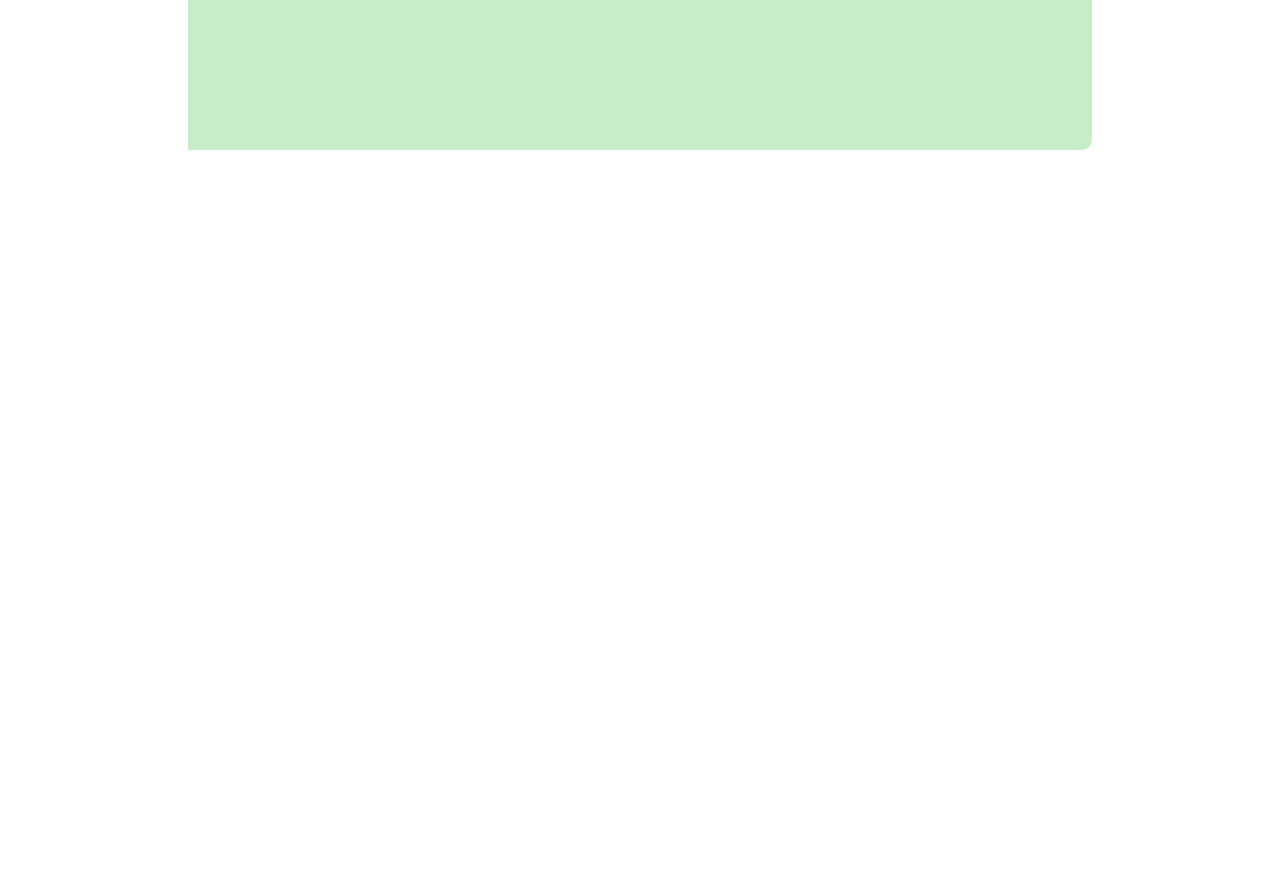
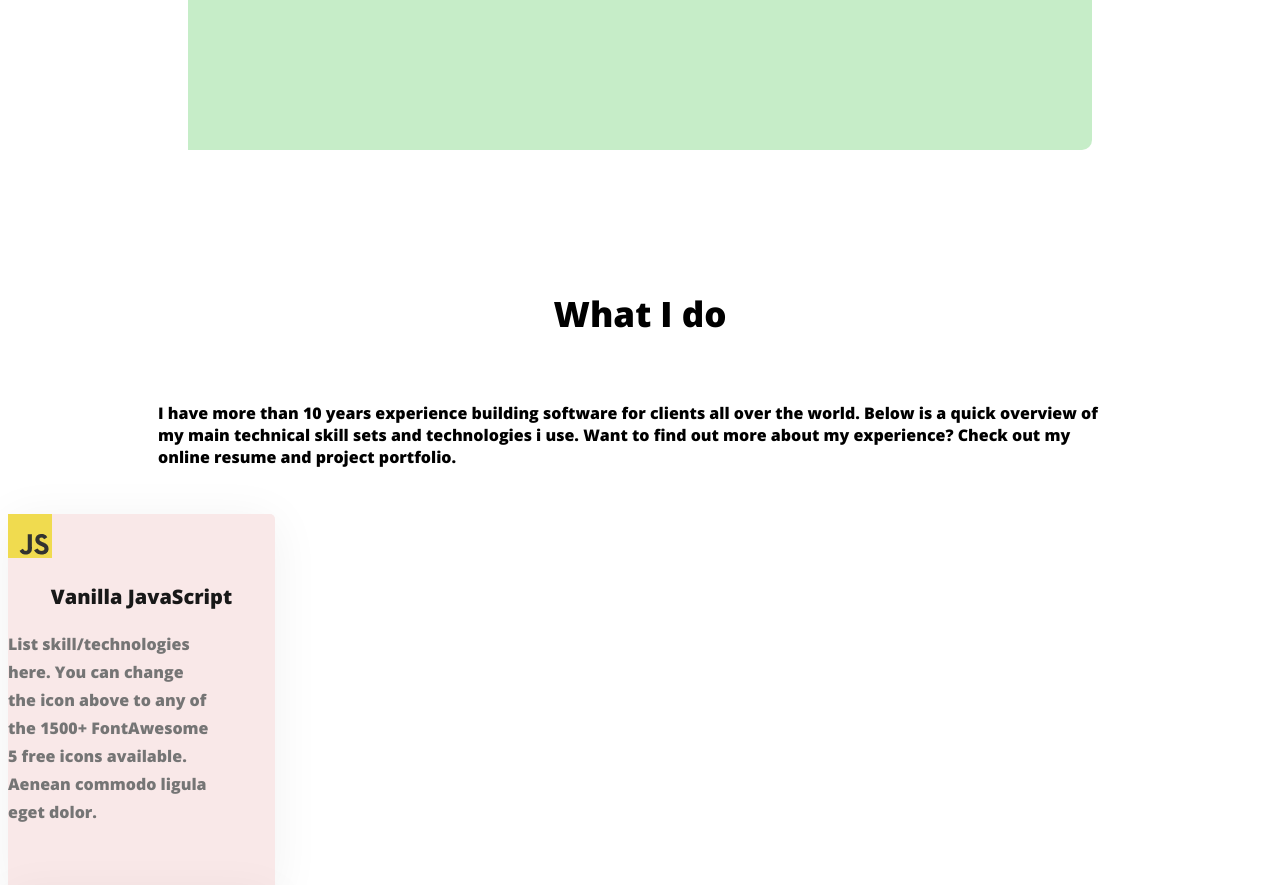
Before and after one commit to Rakib9001/web-developer-rakib, a plain HTML site: page index.html in a window 1280 px wide. Shown: the part 1845-2730 px from the top of the page. Before the commit the page ends 2135 px from the top, so only its background shows below. Drawn offline with nearby package versions, Linux system fonts and the light colour scheme.

Commit message:
added file

```diff
--- a/index.html
+++ b/index.html
@@ -71,6 +71,36 @@ Siblings: Kimbal Musk, Tosca Musk, Jana Bezuidenhout, Alexandra Musk</em>
                 </div>
             </div>
         </section>
+
+
+        <section>
+              <h3 class="section-title">What I do</h3>
+
+              <p id="section-description-1" class="section-description">I have more than 10 years experience building software for clients all over the world. Below is a quick overview of my main technical skill sets and technologies i use. Want to find out more about my experience? Check out my online resume and project portfolio.</p>
+              <div class="skills-container">
+                     <div class="skill">
+                        <img src="images/icons/js.png" alt="">
+                        <h3 class="skill-title">Vanilla JavaScript</h3>
+                        <p class="skill-discription">List skill/technologies here. You can change the icon above to any of the 1500+ FontAwesome 5 free icons available. Aenean commodo ligula eget dolor.</p>
+                     </div>
+                     <div class="skill">
+                        <img src="images/icons/react.png" alt="">
+                        <h3 class="skill-title">React</h3>
+                        <p class="skill-discription">List skill/technologies here. You can change the icon above to any of the 1500+ FontAwesome 5 free icons available. Aenean commodo ligula eget dolor.</p>
+                     </div>
+                     <div class="skill">
+                        <img src="images/icons/nodejs.png" alt="">
+                        <h3 class="skill-title">Node.js</h3>
+                        <p class="skill-discription">List skill/technologies here. You can change the icon above to any of the 1500+ FontAwesome 5 free icons available. Aenean commodo ligula eget dolor.</p>
+                     </div>
+                     <div class="skill">
+                        <img src="images/icons/mongo.png" alt="">
+                        <h3 class="skill-title">MongoDB</h3>
+                        <p class="skill-discription">List skill/technologies here. You can change the icon above to any of the 1500+ FontAwesome 5 free icons available. Aenean commodo ligula eget dolor.</p>
+
+                     </div>
+              </div>
+        </section>
     </main>
     <footer>
 
--- a/style.css
+++ b/style.css
@@ -125,3 +125,34 @@ margin: 35px 48px;
 .about-info{
     text-align: center;
 }
+.section-description{
+
+}
+#section-description-1{
+    padding: 30px 150px;
+}
+.skill{
+border-radius: 5px;
+background: #f9e8e8;
+box-shadow: 0px 6px 50px 0px rgba(0, 0, 0, 0.06);
+width: 267px;
+height: 377px;
+}
+.skill-title{
+    color: var(--Dark-01, #181818);
+text-align: center;
+font-family: Open Sans;
+font-size: 20px;
+font-style: normal;
+font-weight: 700;
+line-height: normal;
+}
+.skill-discription{
+    color: var(--Dark-03, #757575);
+font-family: Open Sans;
+font-size: 16px;
+font-style: normal;
+font-weight: 400;
+line-height: 28px; /* 175% */
+width: 201px;
+}
```
